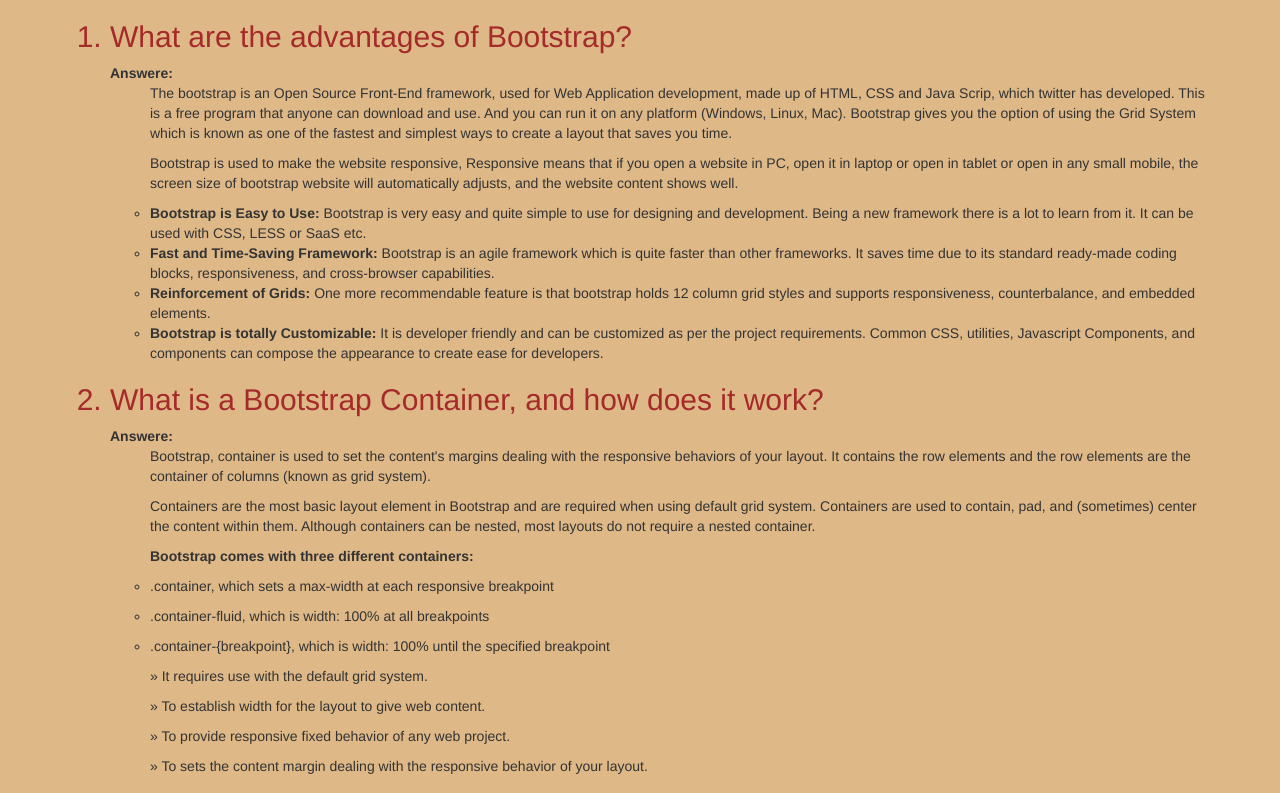
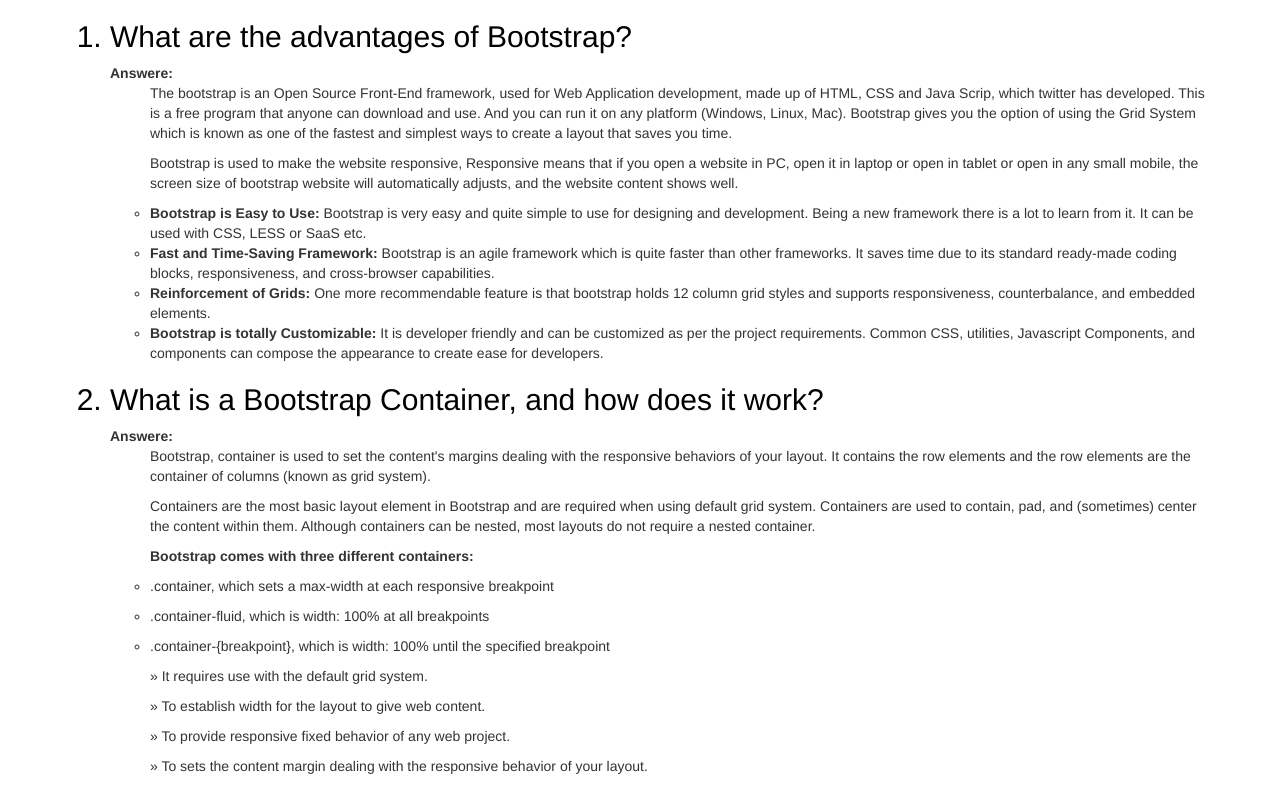
Before and after one commit to Janvichavda/JavascriptPractice, a plain HTML site: page bootstrap/bootstrapassignment.html in a window 1280 px wide. Shown: the top 793 px of the page. Drawn offline with nearby package versions, Linux system fonts and the light colour scheme.

Commit message:
assignment

```diff
--- a/bootstrap/bootstrapassignment.html
+++ b/bootstrap/bootstrapassignment.html
@@ -17,7 +17,7 @@
 		}
 
 		body {
-			background-color: burlywood;
+			background-color: white;
 		}
 
 		.p-2 {
@@ -26,7 +26,7 @@
 
 
 		h2 li {
-			color: brown;
+			color: black;
 			font-size: 30px;
 
 		}
```
